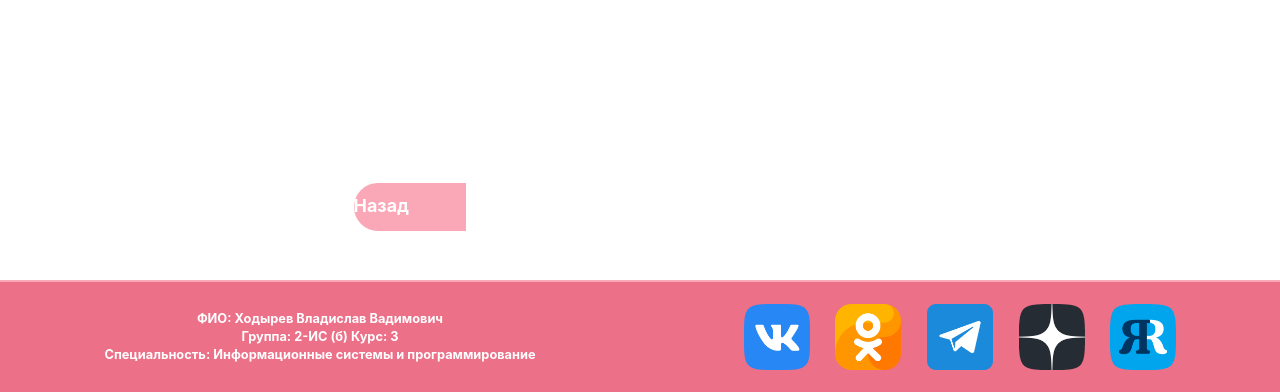
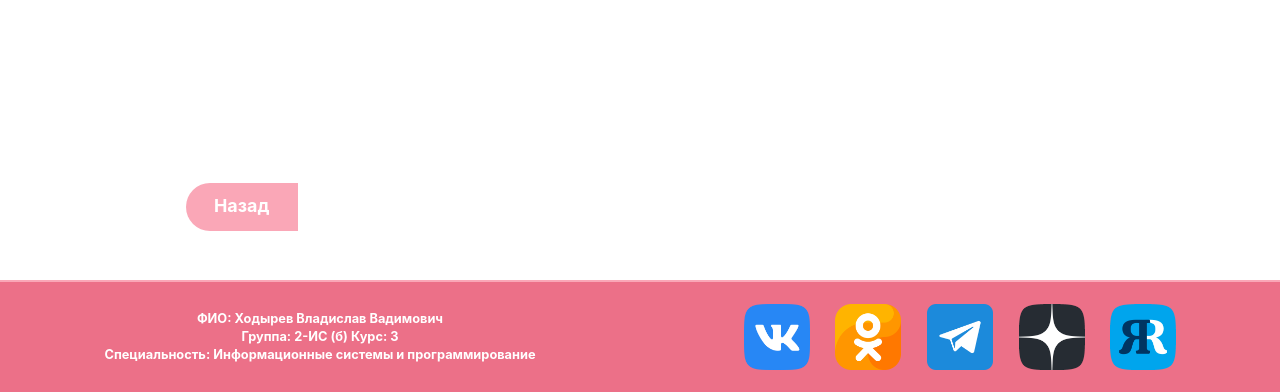
Before and after one commit to Bun6unny/Vlad, a PHP site: page /open_news.php?id=1 in a window 1280 px wide. Shown: the part 442-834 px from the top of the page. Run offline with PHP 8.4, Linux system fonts and the light colour scheme; tables that the repository leaves empty or names only in its code hold one stand-in row (values such as "Sample post"); data that the repository does not hold is empty.

Commit message:
Update style.css

```diff
--- a/style/style.css
+++ b/style/style.css
@@ -442,7 +442,7 @@ body {
     height: 100%;
     display: flex;
     align-items: center;
-    justify-content: center;
+    justify-content: flex-start;
 }
 
 .open-news-right {
@@ -462,7 +462,7 @@ body {
     color: white;
     display: flex;
     align-items: center;
-    justify-content: flex-start;
+    justify-content: center;
     cursor: pointer;
     border-bottom-left-radius: 5vw;
     border-top-left-radius: 5vw;
```
